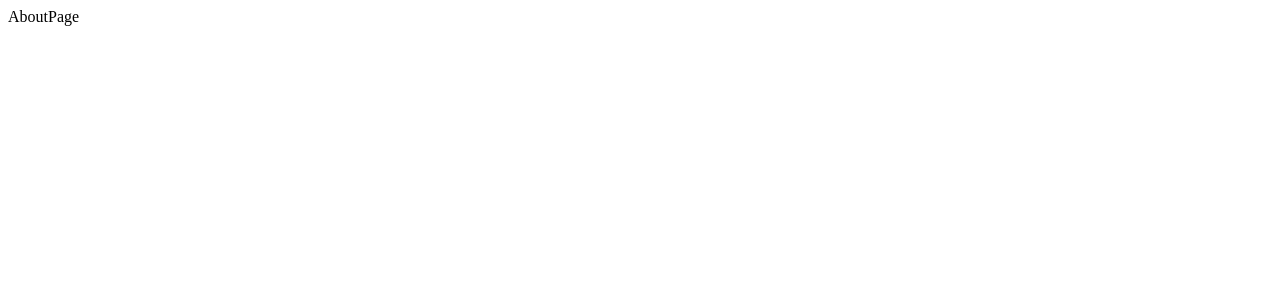
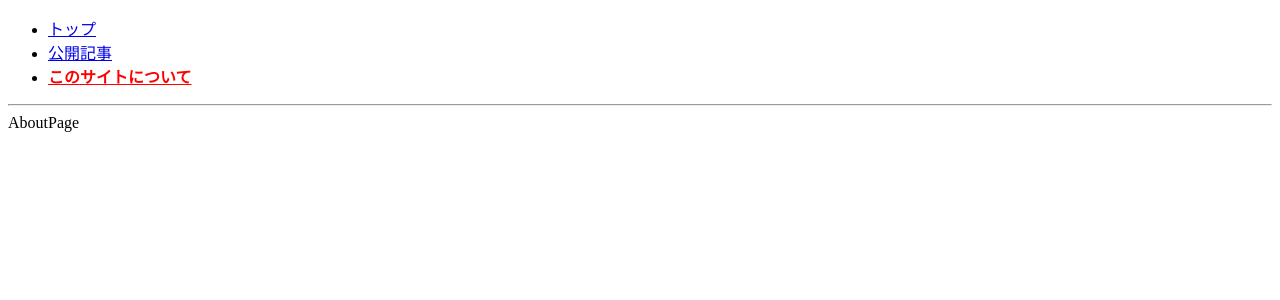
Before and after one commit to gusutaharu/React-b-Practice, a React (Create React App) app: page /about in a window 1280 px wide. Shown: the top 300 px of the page. Built offline with nearby package versions, Linux system fonts and the light colour scheme; the HTML template or start-up script is replaced by a standard one.

Commit message:
ルーター対応のリンクの設置

```diff
--- a/src/App.js
+++ b/src/App.js
@@ -1,7 +1,7 @@
 // import { RecoilRoot } from 'recoil';
 import { RouterProvider } from 'react-router-dom';
 import './App.css';
-import routesBasic from './chap08/routesBasic';
+import routesLink from './chap08/routesLink';
 // import HookMemo from './chap07/HookMemo';
 // import HookReducerUp from './chap07/HookReducerUp';
 // import HookReducer from './chap07/HookReducer';
@@ -29,7 +29,7 @@ function App() {
         <RecoilCounter />
       </RecoilRoot> */}
       {/* <HookMemo /> */}
-      <RouterProvider router={routesBasic} />
+      <RouterProvider router={routesLink} />
     </>
   );
 }
--- /dev/null
+++ b/src/chap08/RouterApp.js
@@ -0,0 +1,18 @@
+import React from 'react'
+import { Link, Outlet } from 'react-router-dom'
+
+const RouterApp = () => {
+  return (
+    <>
+      <ul>
+        <li><Link to="/">トップ</Link></li>
+        <li><Link to="/article">公開記事</Link></li>
+        <li><Link to="/about">このサイトについて</Link></li>
+      </ul>
+      <hr />
+      <Outlet />
+    </>
+  )
+}
+
+export default RouterApp
--- /dev/null
+++ b/src/chap08/RouterNav.css
@@ -0,0 +1,4 @@
+.active {
+  color: Red;
+  font-weight: bold;
+}
--- /dev/null
+++ b/src/chap08/RouterNav.js
@@ -0,0 +1,21 @@
+import React from 'react'
+import { NavLink, Outlet } from 'react-router-dom'
+import './RouterNav.css';
+
+const isCurrent = ({ isActive, isPending }) => isActive ? 'active' : '';
+
+const RouterNav = () => {
+  return (
+    <>
+      <ul>
+        <li><NavLink className={isCurrent} to={"/"}>トップ</NavLink></li>
+        <li><NavLink className={isCurrent} to={"/article"}>公開記事</NavLink></li>
+        <li><NavLink className={isCurrent} to={"/about"}>このサイトについて</NavLink></li>
+      </ul>
+      <hr />
+      <Outlet />
+    </>
+  )
+}
+
+export default RouterNav
--- /dev/null
+++ b/src/chap08/routesLink.js
@@ -0,0 +1,21 @@
+import React from 'react';
+import { createBrowserRouter, createRoutesFromElements, Route } from 'react-router-dom';
+
+import ToPage from './ToPage';
+import ArticlePage from './ArticlePage';
+import AboutPage from './AboutPage';
+// import RouterApp from './RouterApp';
+import RouterNav from './RouterNav';
+
+
+const routesLink = createBrowserRouter(
+  createRoutesFromElements(
+    <Route path='/' element={<RouterNav />}>
+      <Route path='' element={<ToPage />} />
+      <Route path='article' element={<ArticlePage />} />
+      <Route path='about' element={<AboutPage />} />
+    </Route>
+  )
+);
+
+export default routesLink;
```
